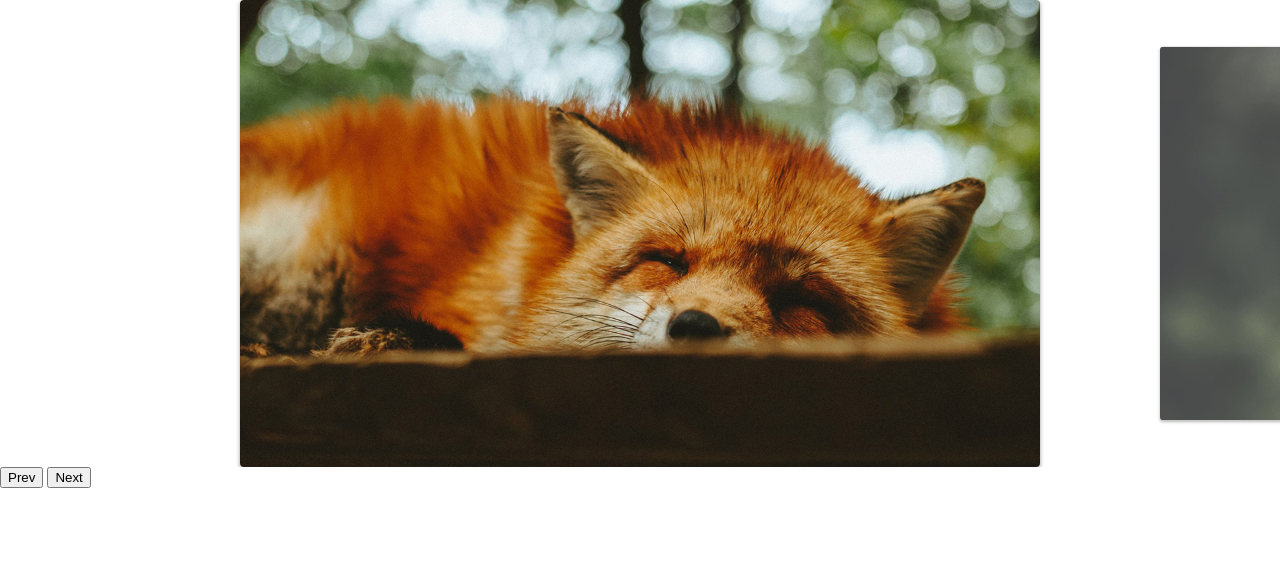
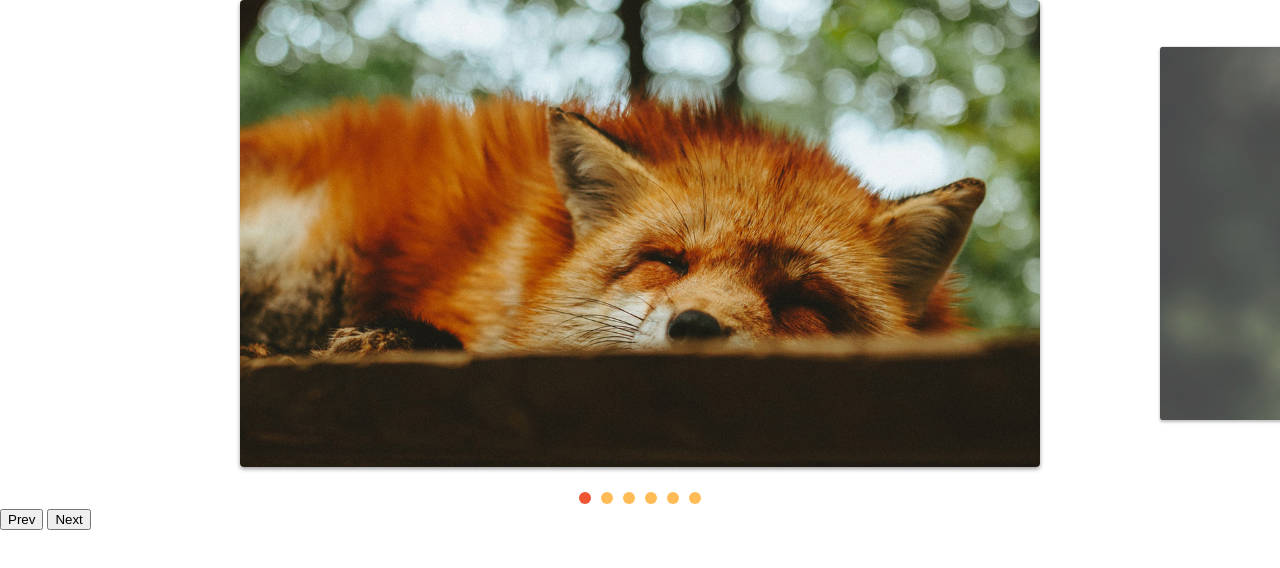
Before and after one commit to FrancielFerreira/advanced-slide, a plain HTML site: page index.html in a window 1280 px wide. Drawn offline with Linux system fonts and the light colour scheme.

Commit message:
config slide pagination

```diff
--- a/css/style.css
+++ b/css/style.css
@@ -42,3 +42,25 @@ img {
   opacity: 1;
   transform: scale(1);
 }
+
+[data-control="slide"] {
+  display: flex;
+  justify-content: center;
+  margin-top: 20px;
+}
+
+[data-control="slide"] li a {
+  display: block;
+  width: 12px;
+  height: 12px;
+  background: #fb5;
+  border-radius: 50%;
+  overflow: hidden;
+  text-indent: 99px;
+  margin: 5px;
+}
+
+[data-control="slide"] li.active a,
+[data-control="slide"] li a:hover {
+  background: #e53;
+}
--- a/js/script.js
+++ b/js/script.js
@@ -6,7 +6,6 @@ slide.init();
 
 slide.addArrow('.prev', '.next');
 
+slide.addControl();
+
 console.log(slide)
-
-
-// slide.activePrevSlide()
--- a/js/slide.js
+++ b/js/slide.js
@@ -5,6 +5,7 @@ export class Slide {
     this.wrapper = document.querySelector(wrapper);
     this.dist = { finalPosition: 0, startX: 0, movement: 0 };
     this.activeClass = 'active';
+    this.changeEvent = new Event('changeEvent');
   }
 
   // transition
@@ -96,7 +97,8 @@ export class Slide {
     this.moveSlide(activeSlide.position);
     this.slidesIndexNav(index);
     this.dist.finalPosition = activeSlide.position;
-    this.changeSlideActive()
+    this.changeSlideActive();
+    this.wrapper.dispatchEvent(this.changeEvent);
   }
 
   changeSlideActive() {
@@ -146,6 +148,11 @@ export class Slide {
 }
 
 export class SlideNav extends Slide {
+  constructor(slide, wrapper) {
+    super(slide, wrapper);
+    this.bindControlEvents();
+  }
+
   addArrow(prev, next) {
     this.prevElement = document.querySelector(prev);
     this.nextElement = document.querySelector(next);
@@ -156,4 +163,40 @@ export class SlideNav extends Slide {
     this.prevElement.addEventListener('click', this.activePrevSlide)
     this.nextElement.addEventListener('click', this.activeNextSlide)
   }
+
+  createControl() {
+    const control = document.createElement('ul');
+    control.dataset.control = 'slide';
+
+    this.slideArray.forEach((item, index) => {
+      control.innerHTML += `<li><a href=#slide${index + 1}>${index}</a></li>`
+    })
+    this.wrapper.appendChild(control)
+    return control
+  }
+
+  eventControl(item, index) {
+    item.addEventListener('click', event => {
+      event.preventDefault();
+      this.changeSlide(index);
+    });
+    this.wrapper.addEventListener('changeEvent', this.activeControlItem)
+  }
+
+  activeControlItem() {
+    this.controlArray.forEach(item => item.classList.remove(this.activeClass));
+    this.controlArray[this.index.active].classList.add(this.activeClass);
+  }
+
+  addControl(customControl) {
+    this.control = document.querySelector(customControl) || this.createControl();
+    this.controlArray = [...this.control.children];
+    this.activeControlItem();
+    this.controlArray.forEach(this.eventControl);
+  }
+
+  bindControlEvents() {
+    this.eventControl = this.eventControl.bind(this);
+    this.activeControlItem = this.activeControlItem.bind(this);
+  }
 }
```
